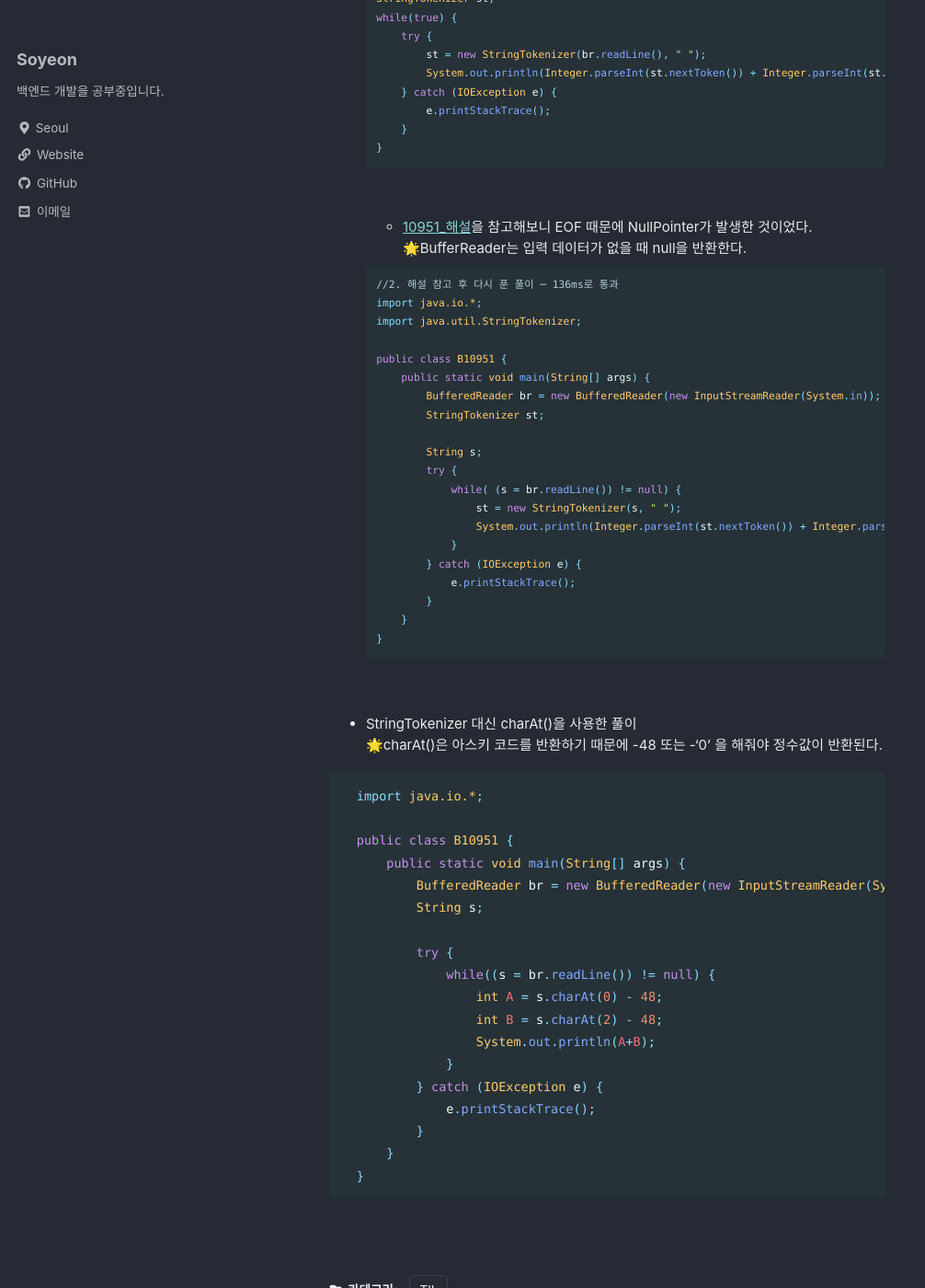
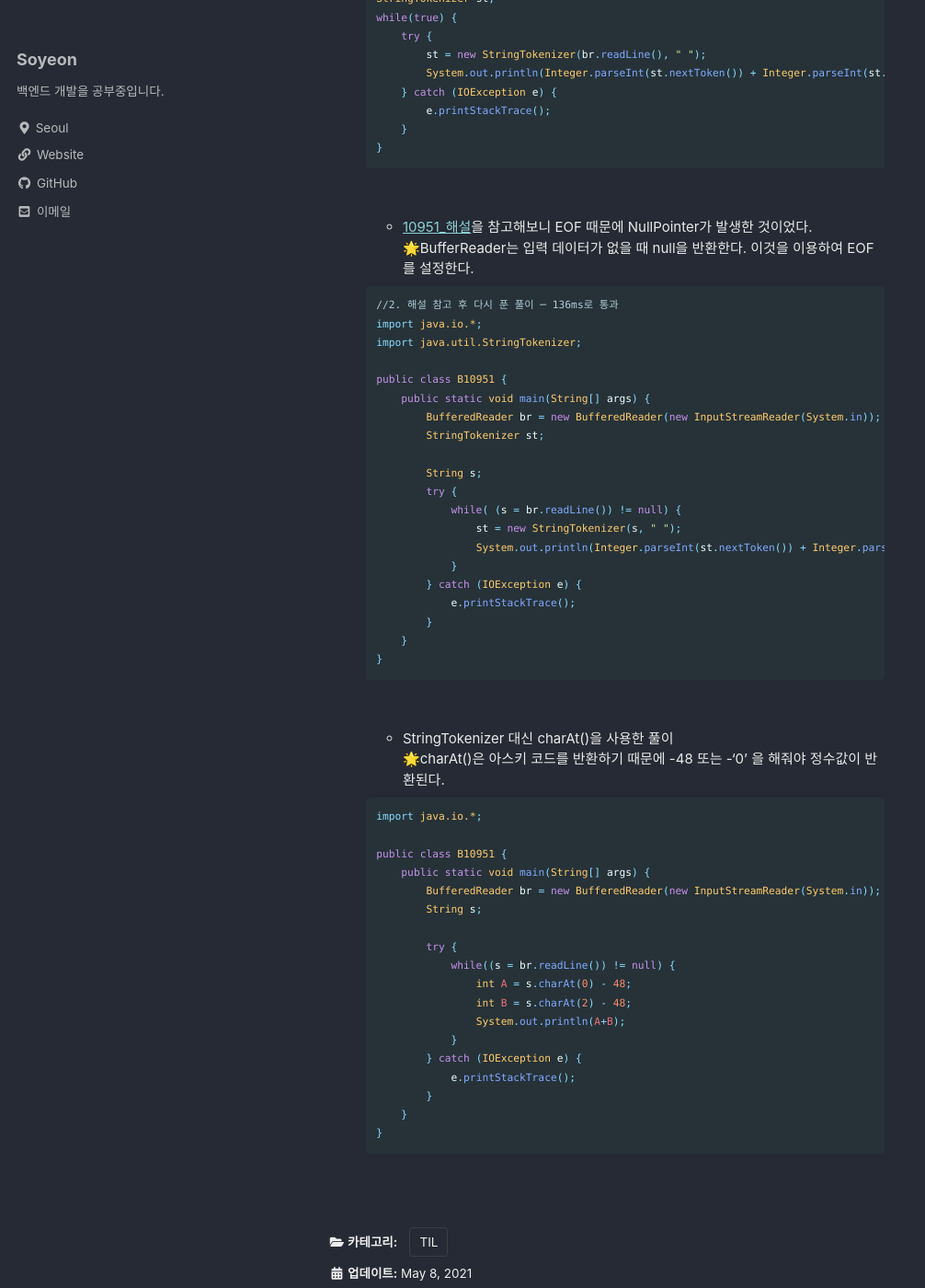
Before and after one commit to liv660/liv660.github.io, a Jekyll site: the page built from _posts/TIL/21.05.study/2021-05-08-210508.md, in a window 1280 px wide and 1400 px high, scrolled down 458 px. Shown: the whole window at 92% size, without its empty margins (0-1006 px from the left). Built offline with Jekyll 4.4.1, drawn with Linux system fonts in a browser that asks for light colours; cached includes are drawn as plain includes.

Commit message:
Update 05.08 TIL

````diff
--- a/_posts/TIL/21.05.study/2021-05-08-210508.md
+++ b/_posts/TIL/21.05.study/2021-05-08-210508.md
@@ -29,7 +29,7 @@ categories:
 <br/>
 
   + [10951_해설](https://st-lab.tistory.com/40)을 참고해보니 EOF 때문에 NullPointer가 발생한 것이었다.<br />
-  🌟BufferReader는 입력 데이터가 없을 때 null을 반환한다.<br/>
+  🌟BufferReader는 입력 데이터가 없을 때 null을 반환한다. 이것을 이용하여 EOF를 설정한다.<br/>
 
   ```java
   //2. 해설 참고 후 다시 푼 풀이 ─ 136ms로 통과
@@ -53,7 +53,6 @@ categories:
       }
   }
   ```
-
 <br />
 
   + StringTokenizer 대신 charAt()을 사용한 풀이<br />
````
